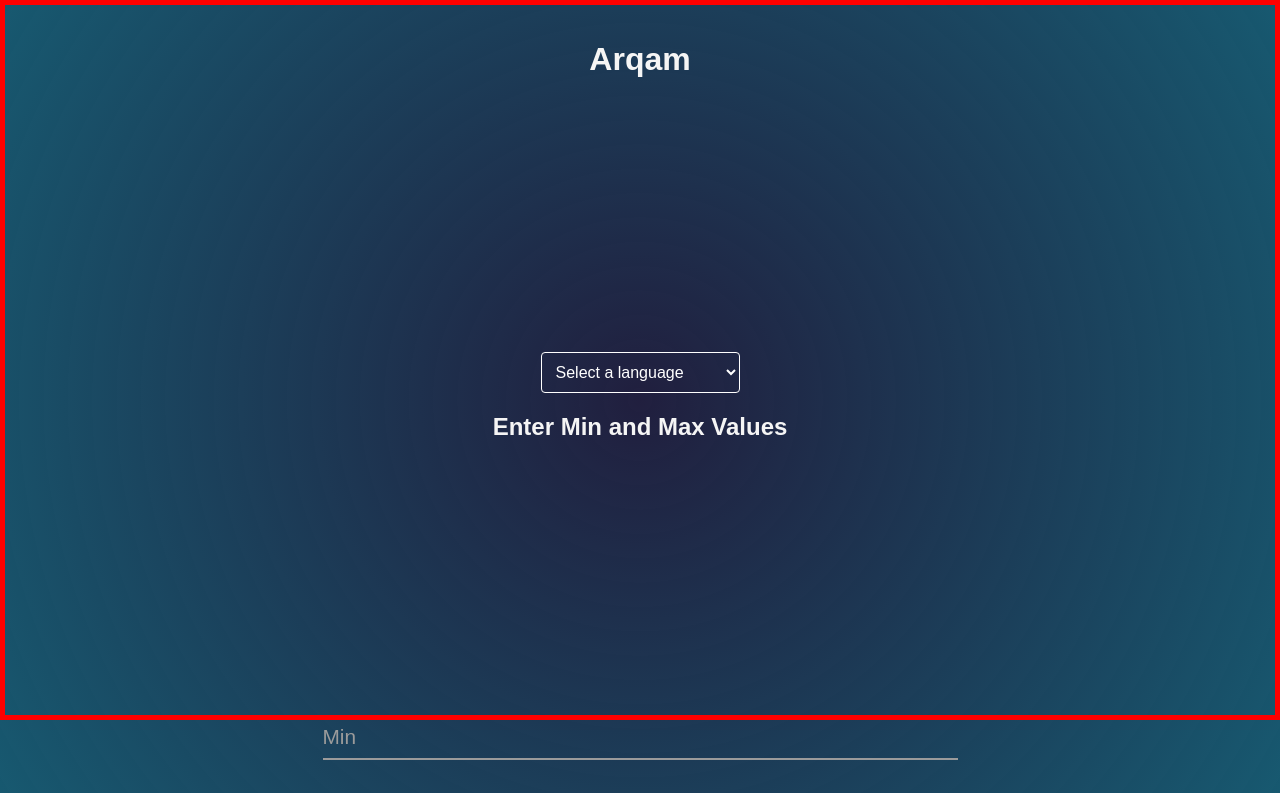
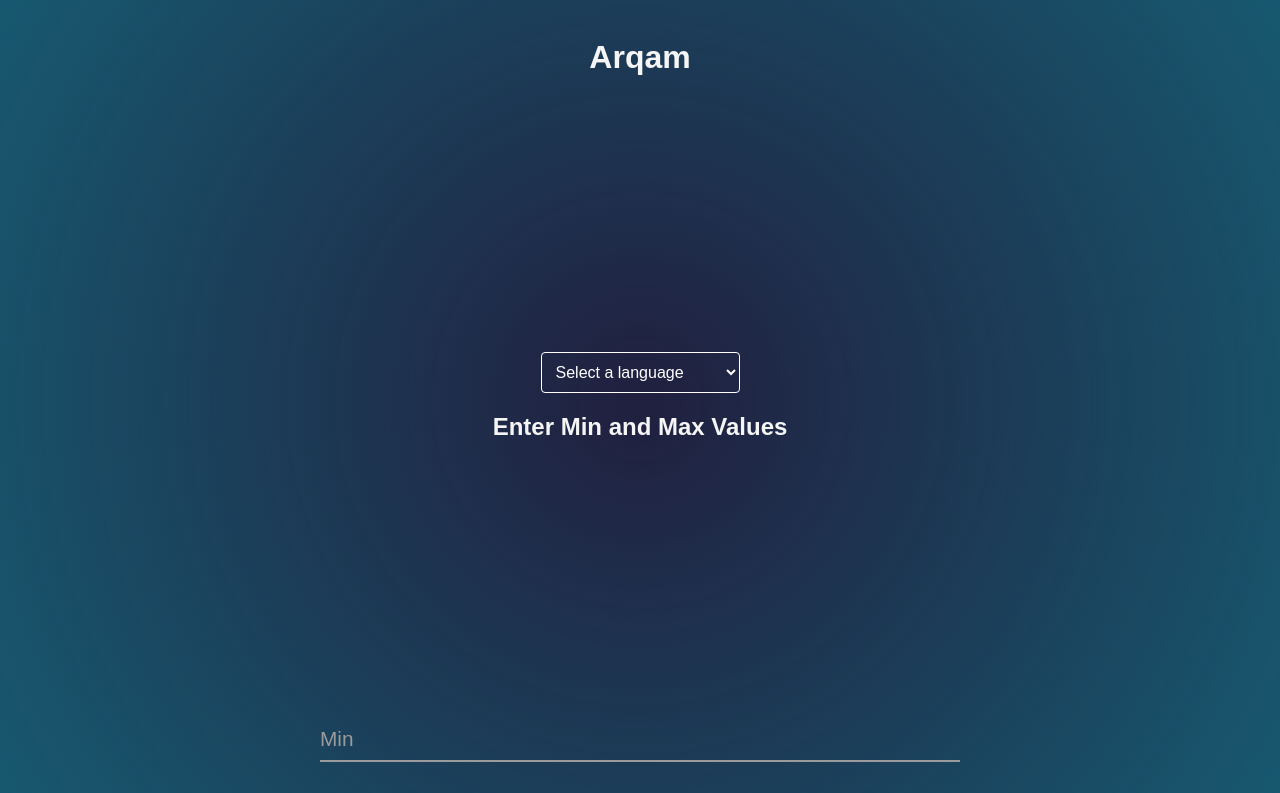
Before and after one commit to ussf88/Numbery, a React (Vite) app: page / in a window 1280 px wide. Shown: the top 793 px of the page. Built offline with nearby package versions, Linux system fonts and the light colour scheme.

Commit message:
remove red border

```diff
--- a/src/input.css
+++ b/src/input.css
@@ -13,7 +13,6 @@
     justify-content: center;
     padding-top: 20%;
     align-items: center;
-    border: 5px solid red;
 }
 .input-container h1{
     margin-bottom: 20%;
```
